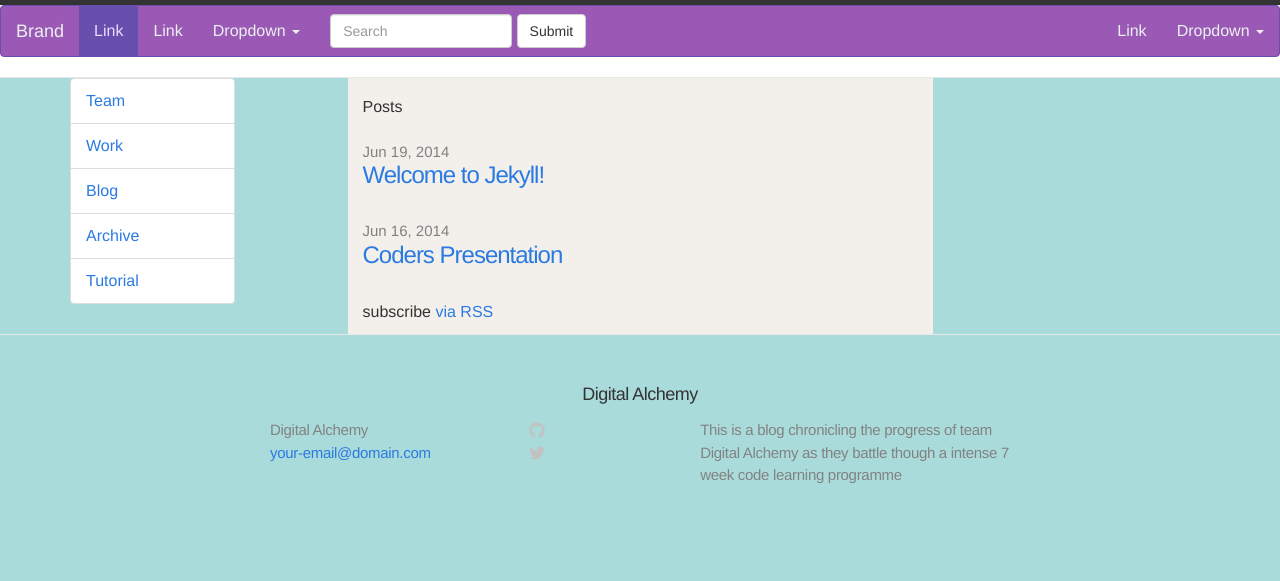
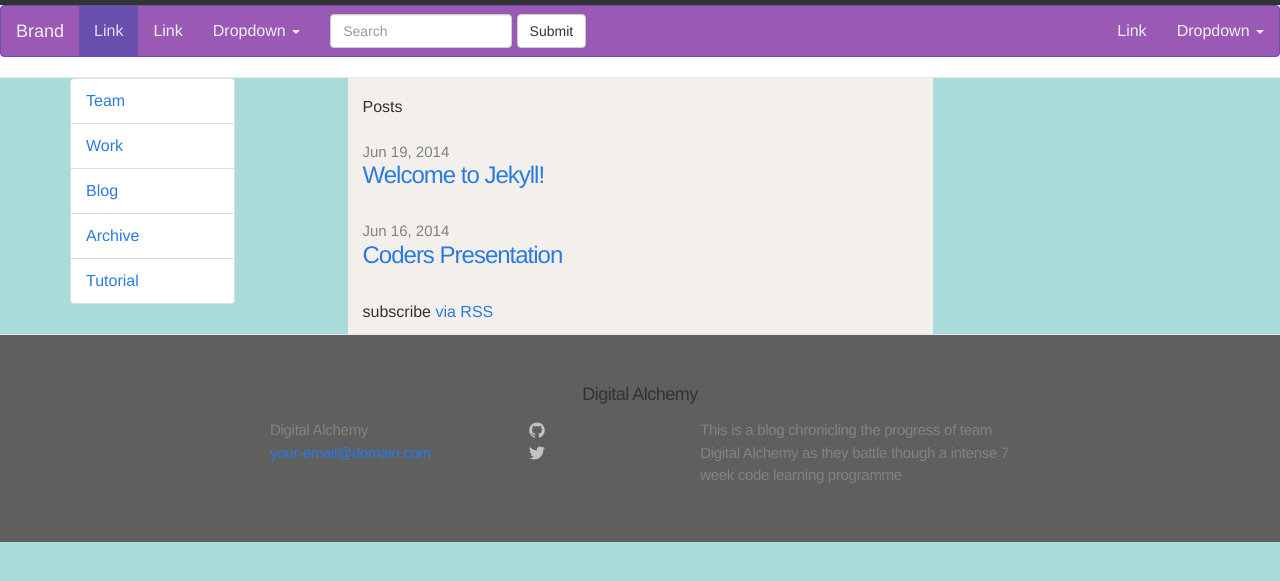
Before and after one commit to theodore-q/Digital-alchemy2.0, a Jekyll site: the page built from index.html, in a window 1280 px wide. Shown: the top 581 px of the page. Built offline with Jekyll 4.4.1, drawn with Linux system fonts in a browser that asks for light colours; nearby versions of some CDN libraries.

Commit message:
style change test

```diff
--- a/_includes/footer.html
+++ b/_includes/footer.html
@@ -1,4 +1,4 @@
-<footer class="site-footer">
+<footer style = "background-color:#5f5f5e;" class="site-footer">
 
   <div class="wrap">
 
```
